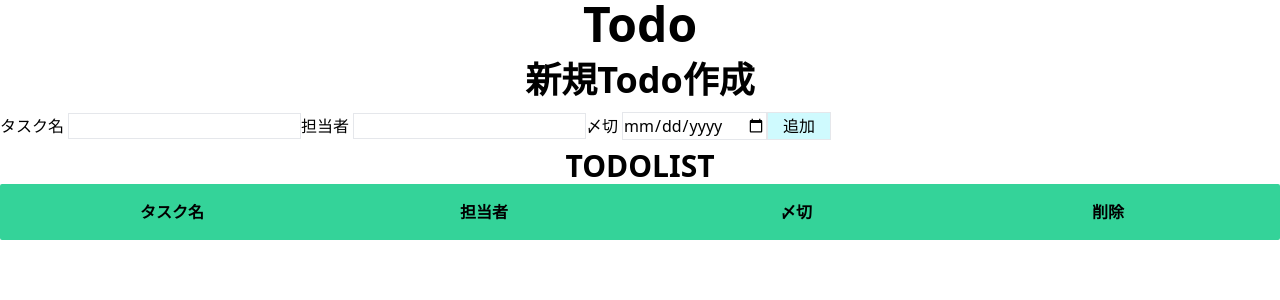
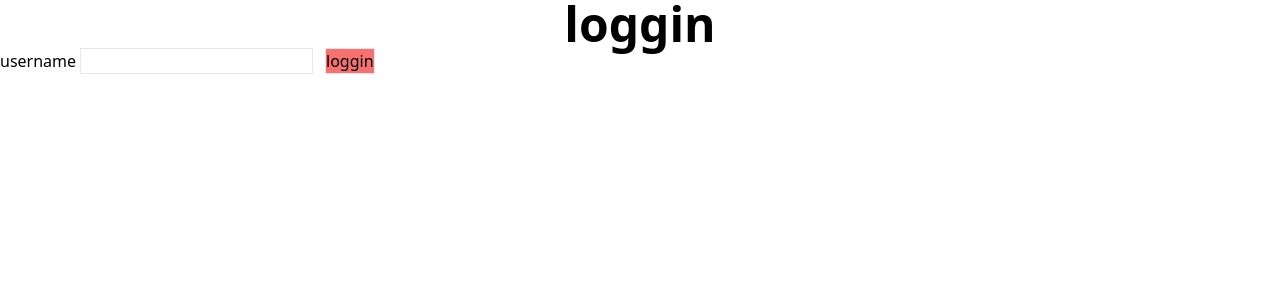
Before and after one commit to yusakumer/react-lesson, a React app: page / in a window 1280 px wide. Shown: the top 300 px of the page. Built offline with nearby package versions, Linux system fonts and the light colour scheme.

Commit message:
context追加

```diff
--- a/src/js/App.tsx
+++ b/src/js/App.tsx
@@ -1,29 +1,16 @@
-import React, { useEffect, useState } from "react";
-import { TodoList } from "./components/todo/TodoList";
-import { Heading } from "./components/parts/Heading";
-import { NewTodoForm } from "./components/todo/NewTodoForm";
-import { Todo } from "./components/todo/type";
-import { useTodoList } from "./components/todo/use-todoList";
-
-
+import React from "react";
+import { useTodoList } from "./hooks/use-todoList";
+import { useAuth } from "./hooks/use-auth";
+import { Login } from "./pages/Login";
+import { Todo } from "./pages/Todo";
 
 export const App = () => {
-  const {todoList,addTodo,deleteTodo}  = useTodoList();
+  const { todoList, addTodo, deleteTodo } = useTodoList();
+  const { isLoggedIn, logout, username } = useAuth();
 
+  if (!isLoggedIn) {
+    return <Login />;
+  }
 
-  return (
-    <main className="text-center mx-auto my-0">
-      <Heading level="h1">Todo</Heading>
-      <div className="mt-3">
-        <Heading level="h2">新規Todo作成</Heading>
-        <div className="mt-3">
-          <NewTodoForm addTodo={addTodo} />
-        </div>
-      </div>
-      <div className="mt-2">
-        <Heading level="h3">TODOLIST</Heading>
-        <TodoList deleteTodo={deleteTodo} todoList={todoList} />
-      </div>
-    </main>
-  );
+  return <Todo />;
 };
--- a/src/js/components/parts/Button.tsx
+++ b/src/js/components/parts/Button.tsx
@@ -9,7 +9,7 @@
     const style = color === "red" ? "bg-red-400" : "bg-cyan-100";
   return (
     <button
-      className={`border w-16 ${style}`} onClick={onClick}>
+      className={`border w-auto ${style}`} onClick={onClick}>
       {children}
     </button>
   );
--- a/src/js/components/todo/NewTodoForm.tsx
+++ b/src/js/components/todo/NewTodoForm.tsx
@@ -1,6 +1,6 @@
 import React from "react";
 import { TextField } from "../parts/TextFiled";
-import { Todo } from "./type";
+import { Todo } from "../../types/type";
 import { Button } from "../parts/Button";
 
 type Props = {
--- a/src/js/components/todo/TodoItem.tsx
+++ b/src/js/components/todo/TodoItem.tsx
@@ -1,8 +1,9 @@
 import React from "react";
-import { Todo } from "./type";
+import { Todo } from "../../types/type";
 import { Button } from "../parts/Button";
+import { useAuth } from "../../hooks/use-auth";
 
-type TodoItemProps = {
+type Props = {
   id: number,
   task: string;
   person: string;
@@ -10,19 +11,22 @@
   deleteTodo: (id:number) => void;
 };
 
-export const TodoItem: React.FC<TodoItemProps> = ({
+export const TodoItem= ({
   id,
   task,
   person,
   deadline,
   deleteTodo
-}) => {
+}:Props) => {
+
+  const{username} = useAuth();
+  const style = username === person ? "text-red-600 font-bold": "";
 
 
   return (
     <li className="grid grid-cols-4">
       <div>{task}</div>
-      <div>{person}</div>
+      <div className={style}>{person}</div>
       <div>{deadline}</div>
       <div>
         <Button color="red" onClick={() => deleteTodo(id)}>削除</Button>
--- a/src/js/components/todo/TodoList.tsx
+++ b/src/js/components/todo/TodoList.tsx
@@ -1,6 +1,6 @@
 import React from "react";
 import { TodoItem } from "./TodoItem";
-import { Todo } from "./type";
+import { Todo } from "../../types/type";
 
 type Props = {
   todoList: Todo[];
--- /dev/null
+++ b/src/js/contexts/AuthContext.tsx
@@ -0,0 +1,23 @@
+import { createContext, PropsWithChildren, useState } from "react";
+import * as React from "react";
+
+type AuthContextType = {
+    isLoggedIn:boolean;
+    setIsLoggedIn:React.Dispatch<React.SetStateAction<boolean>>;
+    username: string;
+    setUserName:React.Dispatch<React.SetStateAction<string>>;
+}
+
+export const AuthContext = createContext <AuthContextType>({
+    isLoggedIn:false,
+    setIsLoggedIn: () => {},
+    username:"",
+    setUserName: () => {}
+});
+
+export const AuthProvider = ({children}:PropsWithChildren) => {
+    const [isLoggedIn,setIsLoggedIn] = useState<boolean>(false);
+    const [username,setUserName] = useState<string>("");
+
+    return(<AuthContext.Provider value={{isLoggedIn,setIsLoggedIn,username,setUserName}}>{children}</AuthContext.Provider>)
+};
--- /dev/null
+++ b/src/js/hooks/use-auth.ts
@@ -0,0 +1,35 @@
+import { useContext, useEffect } from "react";
+import { AuthContext } from "../contexts/AuthContext";
+
+const USER_NAME_KEY = "user-name"
+
+export const useAuth = () => {
+  const { isLoggedIn, setIsLoggedIn, username, setUserName } =
+    useContext(AuthContext);
+
+    const login = () => {
+        if (username) {
+            setIsLoggedIn(true);
+            localStorage.setItem(USER_NAME_KEY,username)
+        }
+    }
+
+    const logout = () => {
+        setIsLoggedIn(false);
+        setUserName("");
+        localStorage.removeItem(USER_NAME_KEY);
+    };
+
+    //マウント時にlocalstrageからusernameを取得する
+    //usernameがしゅときできた場合はログイン中として扱う
+    useEffect(()=> {
+        const userNameDate = localStorage.getItem(USER_NAME_KEY);
+        if
+        (userNameDate) {
+            setUserName(userNameDate);
+            setIsLoggedIn(true);
+        }
+    },[])
+
+    return {isLoggedIn,login,logout,username,setUserName}
+};
--- a/src/js/components/todo/use-todoList.ts
+++ b/src/js/hooks/use-todoList.ts
@@ -1,5 +1,5 @@
 import { useEffect, useState } from "react";
-import { Todo } from "./type";
+import { Todo } from "../types/type";
 
 export const useTodoList = () => {
   const [todoList, setTodoList] = useState<Todo[]>([]);
--- a/src/js/index.tsx
+++ b/src/js/index.tsx
@@ -1,8 +1,8 @@
 import React from "react";
 import { createRoot } from "react-dom/client";
-import { TodoList } from "./components/todo/TodoList";
 import "../css/main.css";
 import { App } from "./App";
+import { AuthProvider } from "./contexts/AuthContext";
 
 // const todoItem = "掃除洗濯";
 
@@ -18,9 +18,11 @@
 //   </div>
 // );
 
-
-
 // Render your React component instead
 const root = createRoot(document.getElementById("app")!);
 // root.render(element);
-root.render(<App />);
+root.render(
+  <AuthProvider>
+    <App />
+  </AuthProvider>,
+);
--- /dev/null
+++ b/src/js/pages/Login.tsx
@@ -0,0 +1,26 @@
+import React from "react";
+import { Button } from "../components/parts/Button";
+import { Heading } from "../components/parts/Heading";
+import { TextField } from "../components/parts/TextFiled";
+import { useAuth } from "../hooks/use-auth";
+
+export const Login = () => {
+  const { login, username, setUserName } = useAuth();
+  return (
+    <main className="text-center mx-auto my-0">
+      <Heading level="h1">loggin</Heading>
+      <div className="flex gap-3">
+        <TextField
+          id="user-name"
+          label="username"
+          type="text"
+          value={username}
+          onChange={setUserName}
+        />
+        <Button onClick={login} color="red">
+          loggin
+        </Button>
+      </div>
+    </main>
+  );
+};
--- /dev/null
+++ b/src/js/pages/Todo.tsx
@@ -0,0 +1,33 @@
+import React from "react";
+import { Button } from "../components/parts/Button";
+import { Heading } from "../components/parts/Heading";
+import { NewTodoForm } from "../components/todo/NewTodoForm";
+import { TodoList } from "../components/todo/TodoList";
+import { useAuth } from "../hooks/use-auth";
+import { useTodoList } from "../hooks/use-todoList";
+
+export const Todo = () => {
+  const {logout, username} = useAuth();
+  const { todoList, addTodo, deleteTodo } = useTodoList();
+  return (
+    <main className="text-center mx-auto my-0">
+      <Heading level="h1">Todo</Heading>
+      <div>{username}</div>
+      <div>
+        <Button onClick={logout} color="red">
+          logout
+        </Button>
+      </div>
+      <div className="mt-3">
+        <Heading level="h2">新規Todo作成</Heading>
+        <div className="mt-3">
+          <NewTodoForm addTodo={addTodo} />
+        </div>
+      </div>
+      <div className="mt-2">
+        <Heading level="h3">TODOLIST</Heading>
+        <TodoList deleteTodo={deleteTodo} todoList={todoList} />
+      </div>
+    </main>
+  );
+};
```
Also changed, not shown: src/js/types/type.ts (renamed from src/js/components/todo/type.ts).
